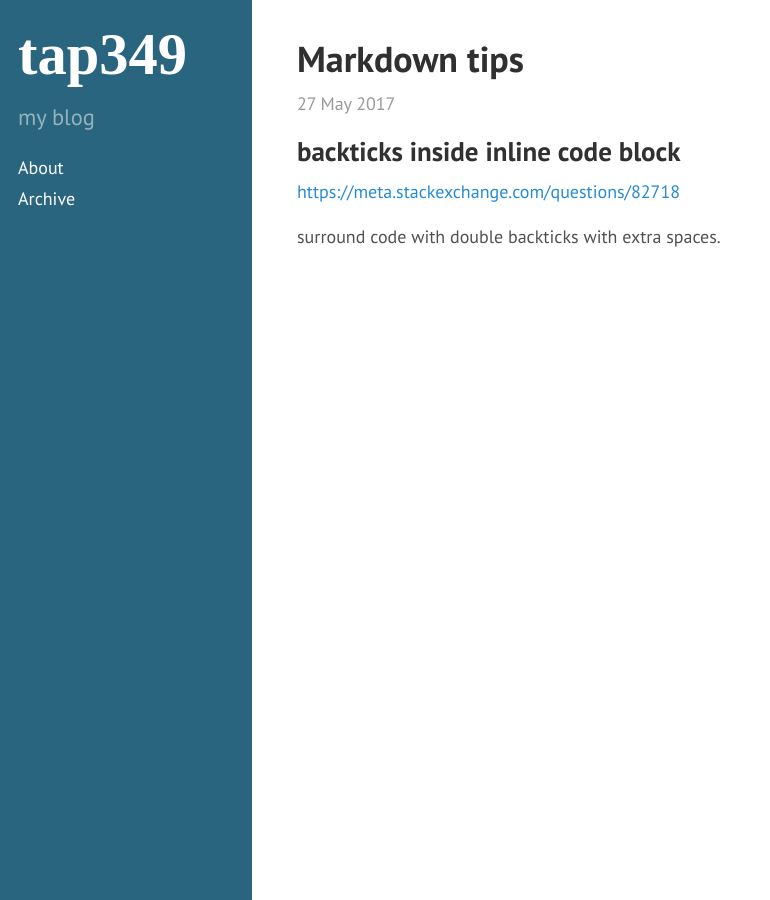
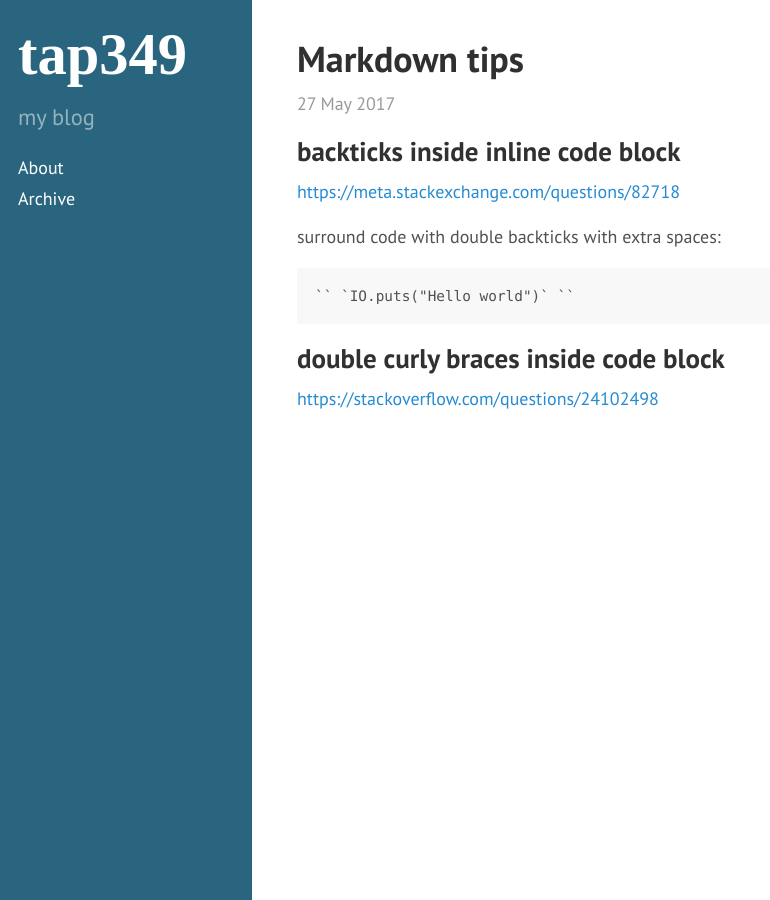
Before and after one commit to tap349/tap349.github.io, a Jekyll site: the page built from _posts/2017-05-28-markdown-tips.md, in a window 1280 px wide. Shown: the whole page, without its empty margins (0-770 px from the left). Built offline with Jekyll 4.4.1, drawn with Linux system fonts in a browser that asks for light colours.

Commit message:
update 2017-07-21_02:32:44

````diff
--- a/_posts/2017-05-28-markdown-tips.md
+++ b/_posts/2017-05-28-markdown-tips.md
@@ -12,4 +12,12 @@ categories: [markdown]
 
 <https://meta.stackexchange.com/questions/82718>
 
-surround code with double backticks with extra spaces.
+surround code with double backticks with extra spaces:
+
+```
+`` `IO.puts("Hello world")` ``
+```
+
+## double curly braces inside code block
+
+<https://stackoverflow.com/questions/24102498>
````
